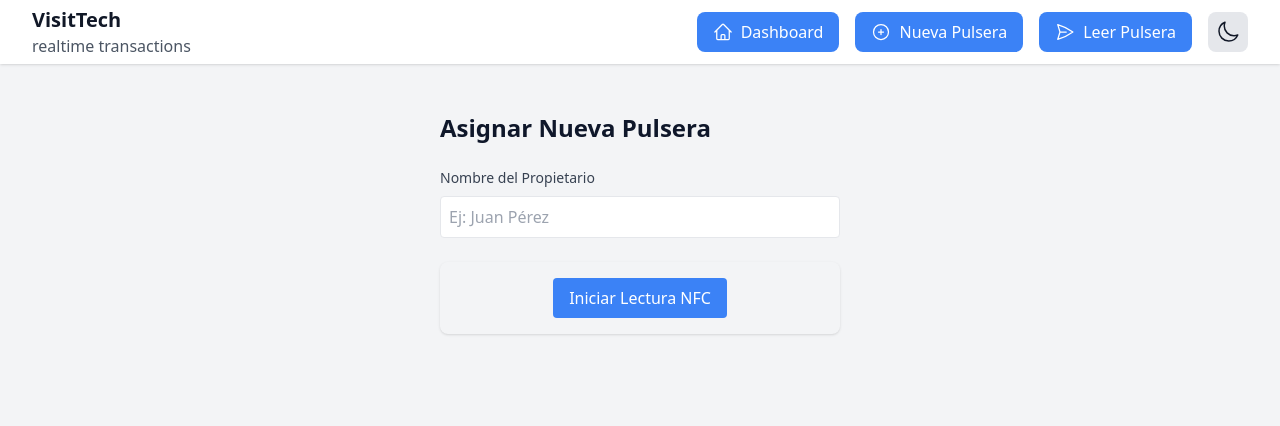
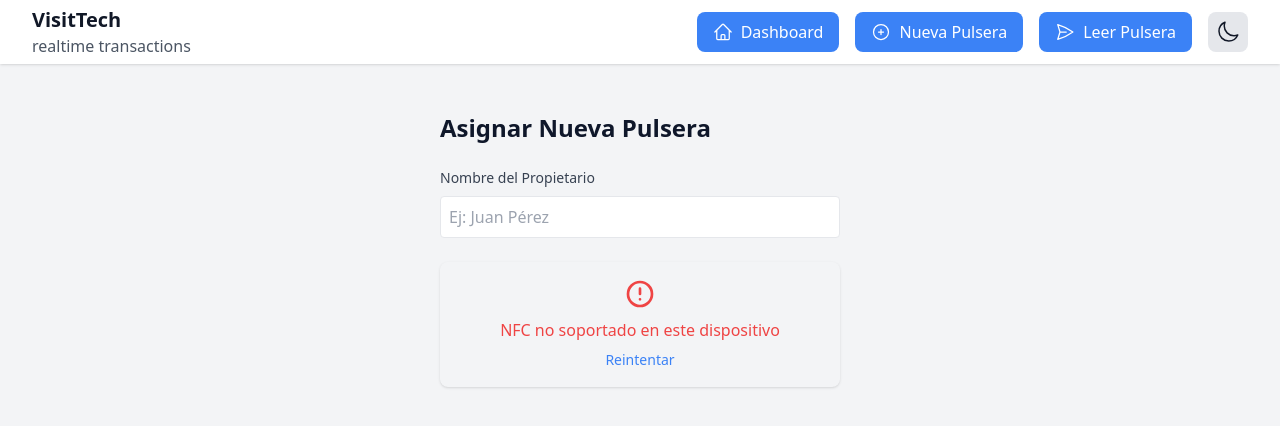
Before and after one commit to cescofors75/my-nfc-app, a Next.js app: page /wristbands/assign in a window 1280 px wide. Shown: the top 426 px of the page. Built offline with nearby package versions, Linux system fonts and the light colour scheme; no server answers.

Commit message:
Refactor NFCReader to initiate scanning on component mount and improve error handling; update NFCVerificationModal styling

```diff
--- a/components/NFCReader.js
+++ b/components/NFCReader.js
@@ -1,9 +1,10 @@
+/* eslint-disable react-hooks/exhaustive-deps */
 'use client'
 
-import { useState } from 'react'
+import { useState, useEffect } from 'react'
 
 export default function NFCReader({ onRead }) {
-  const [status, setStatus] = useState('idle') // idle, scanning, success, error
+  const [status, setStatus] = useState('idle')
   const [error, setError] = useState(null)
 
   const startScanning = async () => {
@@ -30,25 +31,20 @@ export default function NFCReader({ onRead }) {
         setError('Error al leer la tarjeta')
         setStatus('error')
       }
-
     } catch (error) {
       setError(error.message)
       setStatus('error')
     }
   }
 
+  // Iniciar el escaneo automáticamente al montar el componente
+  useEffect(() => {
+    startScanning()
+  }, [])
+
   return (
-    <div className="p-4  rounded-lg shadow">
+    <div className="p-4 rounded-lg shadow">
       <div className="text-center space-y-4">
-        {status === 'idle' && (
-          <button
-            onClick={startScanning}
-            className="bg-blue-500 text-white px-4 py-2 rounded hover:bg-blue-600 transition"
-          >
-            Iniciar Lectura NFC
-          </button>
-        )}
-
         {status === 'scanning' && (
           <div className="text-blue-500">
             <div className="animate-spin rounded-full h-8 w-8 border-b-2 border-blue-500 mx-auto mb-2" />
@@ -76,6 +72,7 @@ export default function NFCReader({ onRead }) {
               onClick={() => {
                 setStatus('idle')
                 setError(null)
+                startScanning() // Reiniciar el escaneo automáticamente
               }}
               className="mt-2 text-sm text-blue-500 hover:text-blue-600"
             >
--- a/components/NFCVerificationModal.js
+++ b/components/NFCVerificationModal.js
@@ -30,7 +30,7 @@ export default function NFCVerificationModal({
 
   return (
     <div className="fixed inset-0 bg-black bg-opacity-50 flex items-center justify-center p-4 z-50">
-      <div className=" dark:bg-gray-800 rounded-lg max-w-md w-full p-6">
+      <div className="bg-white-800 dark:bg-gray-800 rounded-lg max-w-md w-full p-6">
         <div className="text-center mb-6">
           <h3 className="text-lg font-semibold text-gray-900 dark:text-white mb-2">
             Verificación de Pulsera
```
